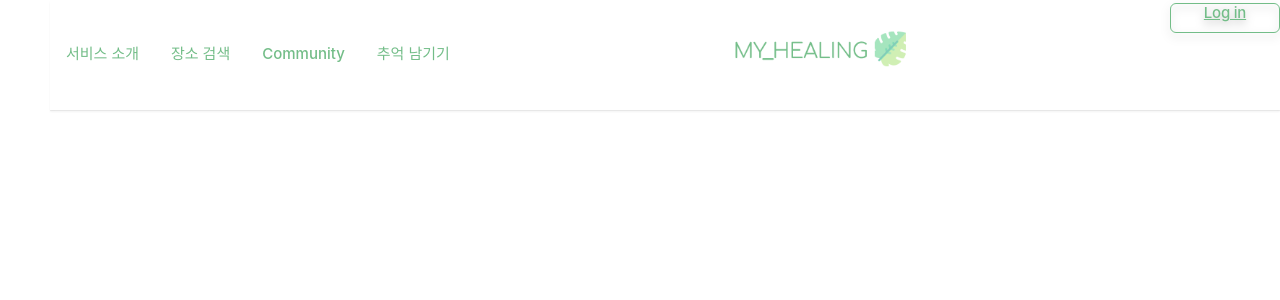
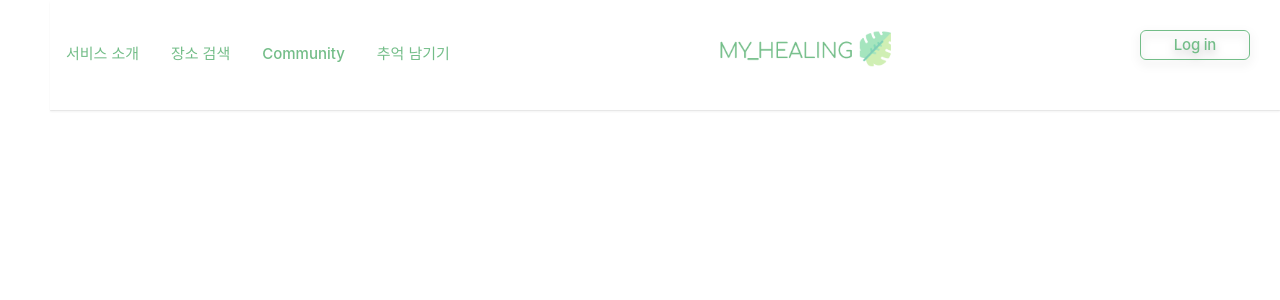
Before and after one commit to Likelion-at-SMWU-10th/MYHEALING-Client, a React (Create React App) app in the folder myhealing_client/: page / in a window 1280 px wide. Shown: the top 300 px of the page. Built offline with nearby package versions, Linux system fonts and the light colour scheme; a web font is replaced by a local one.

Commit message:
[KSM] 로그인 버튼 위치 및 스타일 수정
[KSM] 로그인 버튼 위치 및 스타일 수정

```diff
--- a/myhealing_client/src/page/component/LoginBtn.css
+++ b/myhealing_client/src/page/component/LoginBtn.css
@@ -19,6 +19,13 @@
     border: 1px solid #73BD88;
     border-radius: 6px;
 
+    margin-right: 30px;
+    margin-top: 30px;
+    line-height:28px;
+
+    text-decoration: none;
+
+
 
  /*   box-sizing: border-box;
 
```
